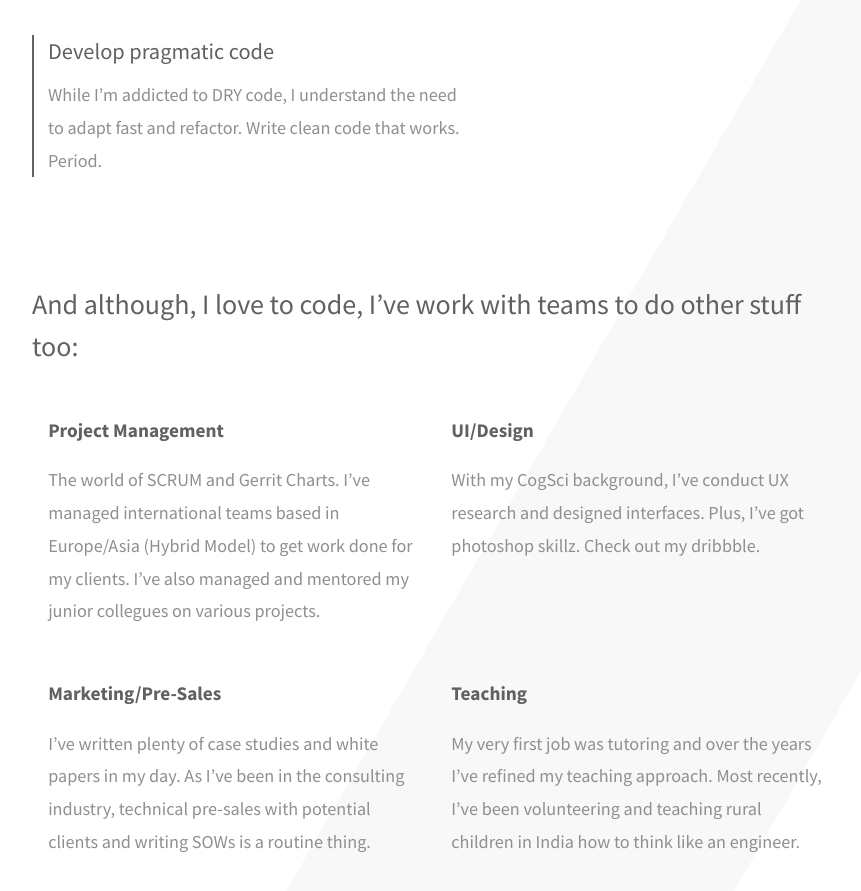
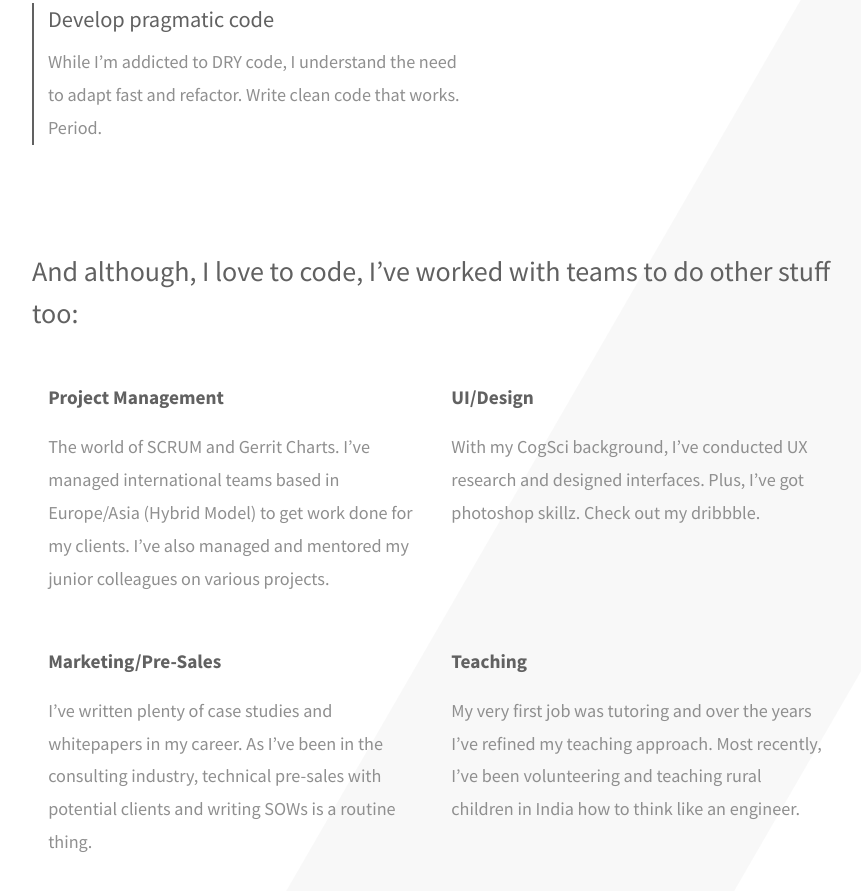
Before and after one commit to parima08/work-portfolio, a website: page about.html in a window 1280 px wide. Shown: the part 1707-2598 px from the top of the page, without its empty margins (188-1049 px from the left). Drawn offline with nearby package versions, Linux system fonts and the light colour scheme; a script that the page names is missing; a web font is replaced by a local one.

Commit message:
Spelling Mistakes

```diff
--- a/about.html
+++ b/about.html
@@ -75,11 +75,11 @@
                     </div>
                     <div class = "about-group">
                         <h2>My name is Parima. I am a professional problem solver and creative coder. </h2>
-                        <p>That means I refine strategies, design products, build teams,  codes things, and most importantly get s*** done.</p>
+                        <p>That means I refine strategies, design products, build teams, code things, and most importantly get s*** done.</p>
                     </div>
                     <div class = "about-group">
                         <h2>I’ve been doing this for seven years now. </h2>
-                        <p>I attended the University of California, Berkeley and the University of California, San Diego, graduating with a dual degree in Computer Science and Cognitive Science with a minor in Computation. I joined a boutique software consultancy (speicalizing in IoT projects) based out of Encinitas called Room 5, where I worked on these awesome projects: ____.  From there, I joined the IoT consulting team at Ciklum, where I worked on these amazing projects: ____. </p>
+                        <p>I attended the University of California, Berkeley and the University of California, San Diego, graduating with a dual degree in Computer Science and Cognitive Science with a minor in Computation. I joined a boutique software consultancy (specializing in IoT projects) based out of Encinitas called Room 5. From there, I joined the IoT consulting team at Ciklum. </p>
                         <p>I left Ciklum in 2017 and have been freelancing, traveling, and yoga-ing since.</p>
                     </div>
                     <div class = "about-group">
@@ -100,21 +100,21 @@
                 </div>
                 <div class = "about-group other-skills">
                    <div class = "col-12" >
-                    <h2>And although, I love to code, I’ve work with teams to do other stuff too: </h2>
+                    <h2>And although, I love to code, I’ve worked with teams to do other stuff too: </h2>
                     <div class = 'row'>
                         <div class = "col-6">
                             <h3 class = "about-skills-header">Project Management</h3>
-                            <p>The world of SCRUM and Gerrit Charts. I’ve managed international teams based in Europe/Asia (Hybrid Model) to get work done for my clients. I’ve also managed and mentored my  junior collegues on various projects.</p>
+                            <p>The world of SCRUM and Gerrit Charts. I’ve managed international teams based in Europe/Asia (Hybrid Model) to get work done for my clients. I’ve also managed and mentored my  junior colleagues on various projects.</p>
                         </div>
                          <div class = "col-6">
                             <h3 class = "about-skills-header">UI/Design</h3>
-                            <p>With my CogSci background, I’ve conduct UX research and designed interfaces. Plus, I’ve got photoshop skillz. Check out my dribbble.</p>
+                            <p>With my CogSci background, I’ve conducted UX research and designed interfaces. Plus, I’ve got photoshop skillz. Check out my dribbble.</p>
                         </div>
                     </div>
                     <div class= "row">
                         <div class = "col-6">
                             <h3 class = "about-skills-header">Marketing/Pre-Sales</h3>
-                            <p>I’ve written plenty of case studies and white papers in my day. As I’ve been in the consulting industry, technical pre-sales with potential clients and writing SOWs is a routine thing.</p>
+                            <p>I’ve written plenty of case studies and whitepapers in my career. As I’ve been in the consulting industry, technical pre-sales with potential clients and writing SOWs is a routine thing.</p>
                         </div>
                          <div class = "col-6">
                             <h3 class = "about-skills-header">Teaching</h3>
```
Also changed, not shown: index.html (+1 -1 lines).
